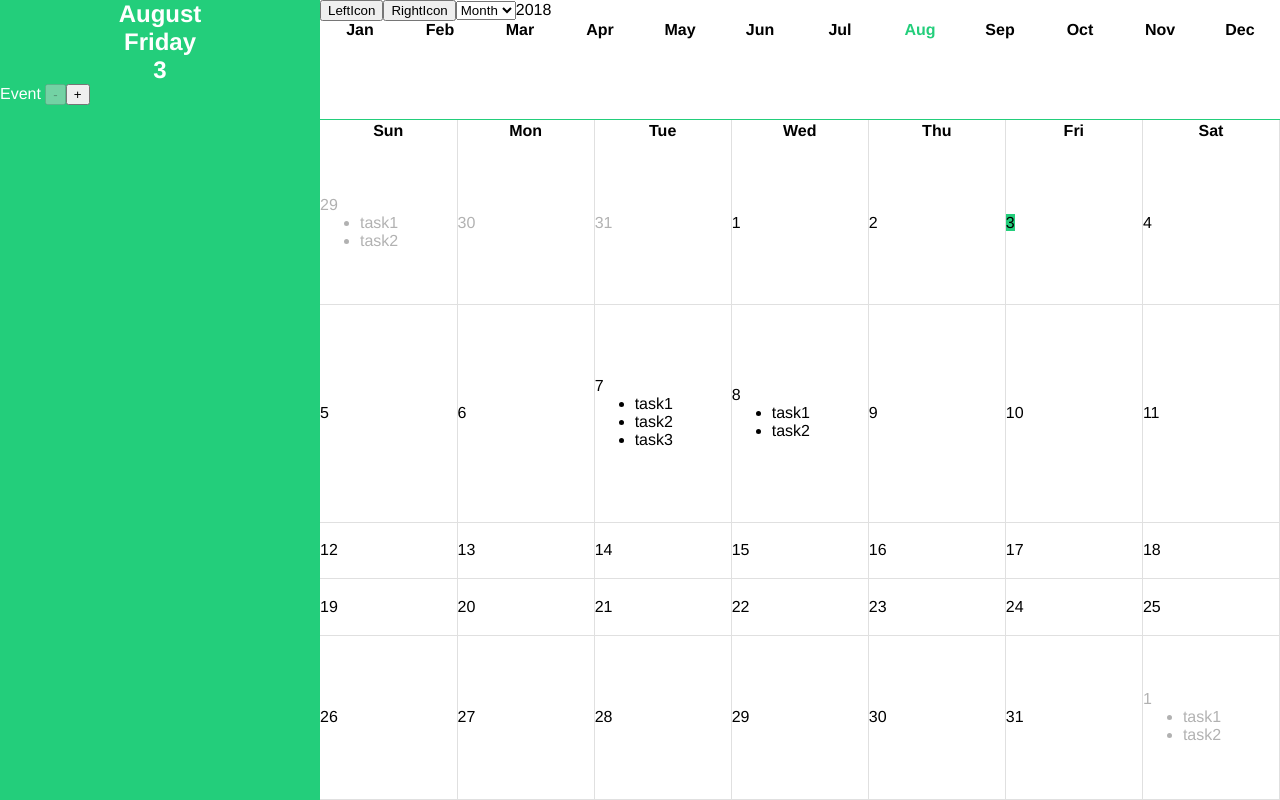
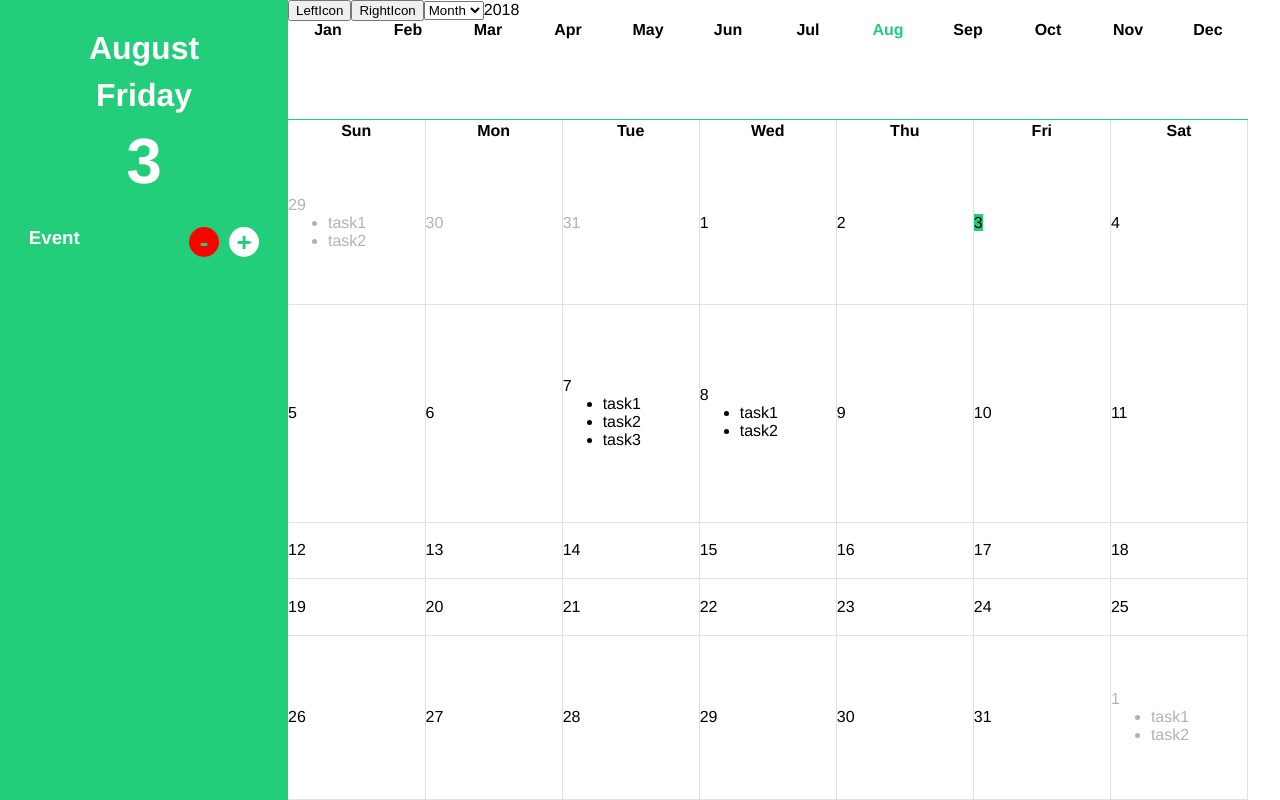
Before and after one commit to rosethorn999/calendar, a Vue app: page / in a window 1280 px wide. Built offline with nearby package versions, Linux system fonts and the light colour scheme.

Commit message:
SideBar版面調整

```diff
--- a/src/components/SideBar.vue
+++ b/src/components/SideBar.vue
@@ -1,12 +1,16 @@
 <template>
   <div class="main">
-    <h2>{{viewDate.MM|monthText}}</h2>
-    <h2>{{viewDate.DAY|dayText}}</h2>
-    <h2>{{viewDate.DD}}</h2>
-    <div>
-      Event
-      <input type="button" value="-" :disabled="!anyOneSelected" @click="removeEvent">
-      <input type="button" value="+" @click="addEvent">
+    <div class="dateDisplay">
+      <h2>{{viewDate.MM|monthText}}</h2>
+      <h2>{{viewDate.DAY|dayText}}</h2>
+      <h2>{{viewDate.DD}}</h2>
+    </div>
+    <div class="eventArea">
+      <h3>Event</h3>
+      <div class="eventButtonArea">
+        <input type="button" value="-" :disabled="!anyOneSelected" @click="removeEvent" class="buttonLess">
+        <input type="button" value="+" @click="addEvent" class="buttonAdd">
+      </div>
       <ul>
         <li v-for="(item,index) in events[YYYYMMDD]" :key="item.guid" :class="{selected:item.selected}"
         @click="setAsSelected(index)">{{item.name}}</li>
@@ -127,16 +131,54 @@ export default {
 * {
   margin: 0px;
 }
-h2 {
-  text-align: center;
-}
 .main {
   color: #fff;
   float: left;
   height: 100vh;
-  width: 25%;
+  width: 22.5%;
   background: #23ce7b;
 }
+.dateDisplay {
+  margin-top: 30px;
+  h2 {
+    text-align: center;
+    margin-top: 10px;
+    font-size: 2em;
+  }
+  h2:last-child {
+    font-size: 4em;
+  }
+}
+.eventArea {
+  box-sizing: border-box;
+  padding: 10%;
+  h3 {
+    float: left;
+  }
+  .eventButtonArea {
+    float: right;
+    @mixin buttonCSS {
+      border: none;
+      width: 30px;
+      height: 30px;
+      border-radius: 50%;
+      margin-left: 10px;
+      font-size: 26px;
+      line-height: 26px;
+      color: #23ce7b;
+      font-weight: bold;
+    }
+    .buttonLess {
+      background: red;
+      @include buttonCSS;
+    }
+    .buttonAdd {
+      background: white;
+      @include buttonCSS;
+    }
+  }
+}
+
 .selected {
   opacity: 0.3;
 }
```
